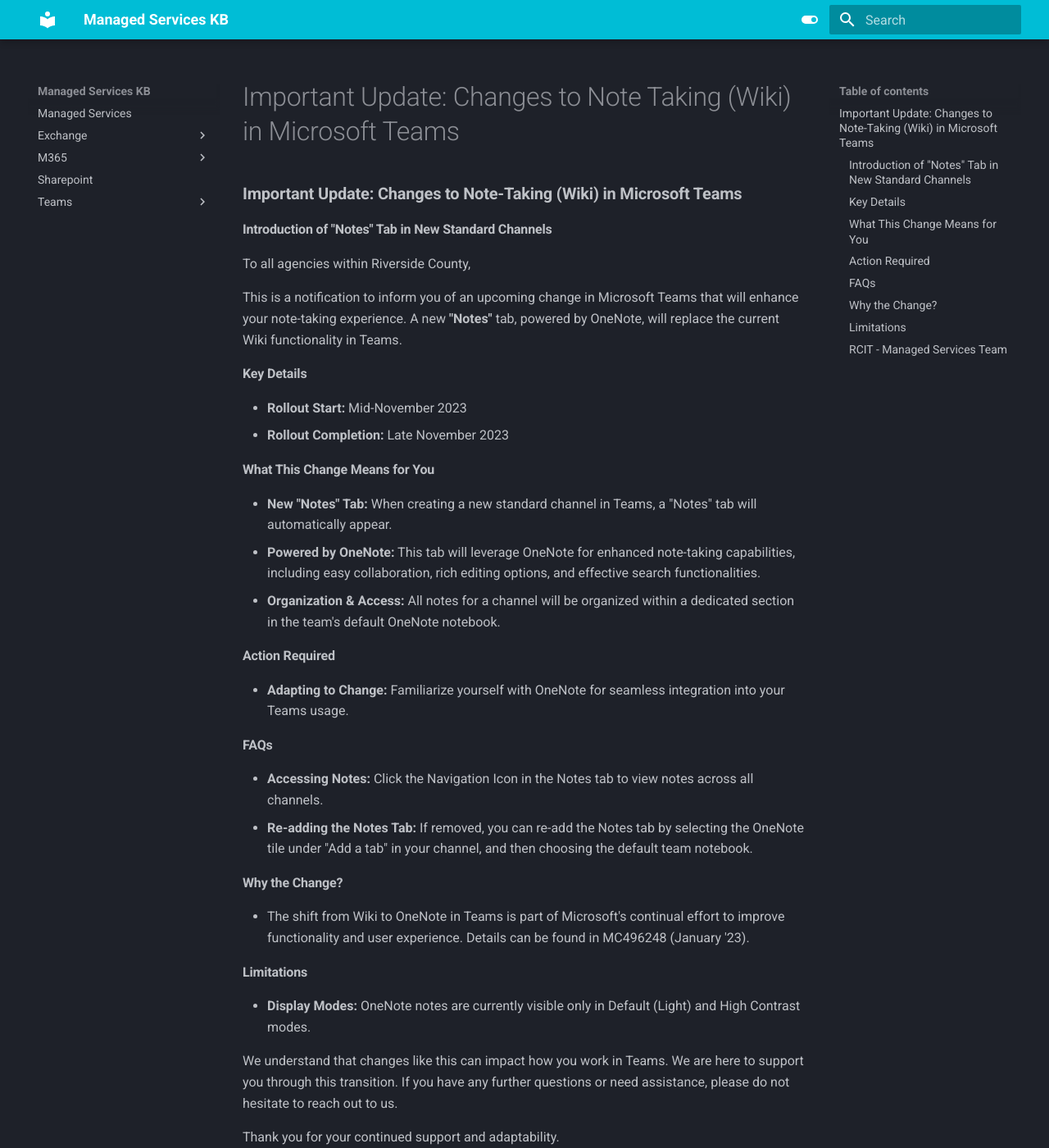
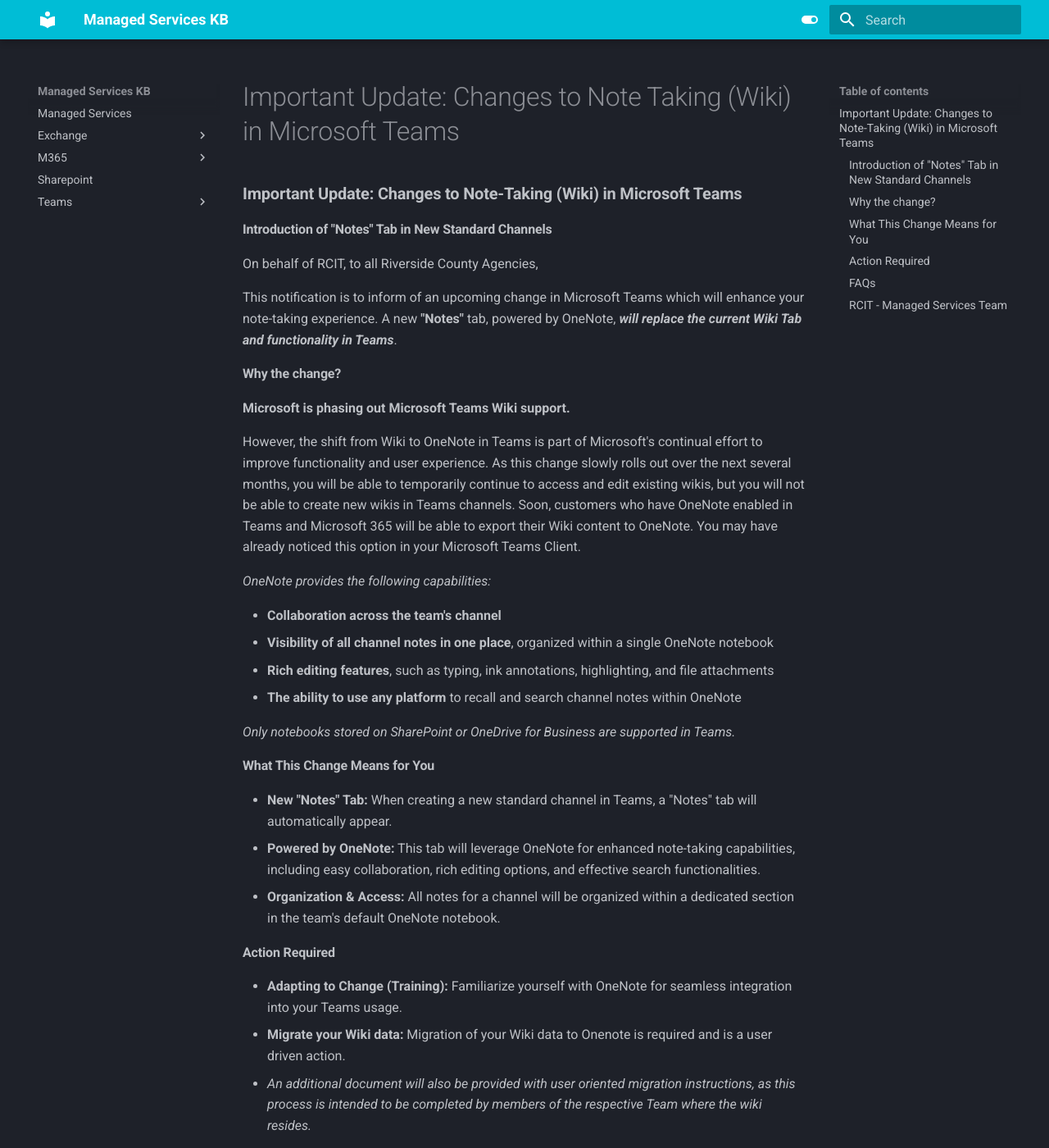
Before and after one commit to gpegues/MKDocs_Dev, an MkDocs documentation site: the page built from docs/EnterpriseNotifications/Important Update: Changes to Note-Taking (Wiki) in Microsoft Teams.md, in a window 1280 px wide and 1400 px high. Shown: the whole window at 82% size. Built offline with MkDocs 1.6.1 and Material for MkDocs 9.7.7, drawn with Linux system fonts in a browser that asks for light colours; some of the changed text lies outside the part shown.

Commit message:
Update Important Update: Changes to Note-Taking (Wiki) in Microsoft Teams.md

```diff
--- a/docs/EnterpriseNotifications/Important Update: Changes to Note-Taking (Wiki) in Microsoft Teams.md
+++ b/docs/EnterpriseNotifications/Important Update: Changes to Note-Taking (Wiki) in Microsoft Teams.md
@@ -1,15 +1,26 @@
 ### **Important Update: Changes to Note-Taking (Wiki) in Microsoft Teams**
-
 #### **Introduction of "Notes" Tab in New Standard Channels**
 
-To all agencies within Riverside County,
+On behalf of RCIT, to all Riverside County Agencies,
 
-This is a notification to inform you of an upcoming change in Microsoft Teams that will enhance your note-taking experience. A new **"Notes"** tab, powered by OneNote, will replace the current Wiki functionality in Teams.
+This notification is to inform of an upcoming change in Microsoft Teams which will enhance your note-taking experience. A new **"Notes"** tab, powered by OneNote, _**will replace the current Wiki Tab and functionality in Teams**_.
 
-#### **Key Details**
+#### **Why the change?**
 
-- **Rollout Start:** Mid-November 2023
-- **Rollout Completion:** Late November 2023
+**Microsoft is phasing out Microsoft Teams Wiki support.**
+
+However, the shift from Wiki to OneNote in Teams is part of Microsoft's continual effort to improve functionality and user experience.
+As this change slowly rolls out over the next several months, you will be able to temporarily continue to access and edit existing wikis, but you will not be able to create new wikis in Teams channels.
+Soon, customers who have OneNote enabled in Teams and Microsoft 365 will be able to export their Wiki content to OneNote. You may have already noticed this option in your Microsoft Teams Client.
+
+_OneNote provides the following capabilities:_
+
+- **Collaboration across the team's channel**
+- **Visibility of all channel notes in one place**, organized within a single OneNote notebook
+- **Rich editing features**, such as typing, ink annotations, highlighting, and file attachments
+- **The ability to use any platform** to recall and search channel notes within OneNote
+
+_Only notebooks stored on SharePoint or OneDrive for Business are supported in Teams._
 
 #### **What This Change Means for You**
 
@@ -19,26 +30,33 @@
 
 #### **Action Required**
 
-- **Adapting to Change:** Familiarize yourself with OneNote for seamless integration into your Teams usage.
+- **Adapting to Change (Training):** Familiarize yourself with OneNote for seamless integration into your Teams usage.
+- **Migrate your Wiki data:** Migration of your Wiki data to Onenote is required and is a user driven action.
+  - _An additional document will also be provided with user oriented migration instructions, as this process is intended to be completed by members of the respective Team where the wiki resides._
 
 #### **FAQs**
 
-- **Accessing Notes:** Click the Navigation Icon in the Notes tab to view notes across all channels.
-- **Re-adding the Notes Tab:** If removed, you can re-add the Notes tab by selecting the OneNote tile under "Add a tab" in your channel, and then choosing the default team notebook.
+Microsoft is implementing these changes over the next several months in stages. There are no specific dates, only general timelines.
 
-#### **Why the Change?**
+**Rollout Start:** Mid-November 2023
 
-- The shift from Wiki to OneNote in Teams is part of Microsoft's continual effort to improve functionality and user experience. Details can be found in MC496248 (January '23).
+**Rollout Completion:** Late November 2023
 
-#### **Limitations**
+- **Stage 1:** Rolled out (October 2023/November 2023 for GCC, GCCH, and DoD)
+Users won't be able to create new wikis, but they will be able to access—that is, read and write for—their existing wikis. Users can also export their content to OneNote. Once a user has done so, the Wiki version will be read-only.
+After exporting, each wiki in a channel will appear as a separate section in OneNote, and each wiki page will be a separate OneNote page.
 
-- **Display Modes:** OneNote notes are currently visible only in Default (Light) and High Contrast modes.
+- **Stage 2:** Early October 2023 (November 2023 for GCC, GCCH, and DoD)
+In this stage, channels' Wiki tabs will no longer be supported. Users will still be able to access—that is, read and write—content in the Wiki app. It will be easy to navigate from the deprecated channel Wiki tabs to the Wiki app. Users will also be able to export their content to OneNote. As in Stage 1, it will no longer be possible to create new wikis.
+
+- **Stage 3:** January 2024 (April 2024 for GCC, GCCH, and DoD)
+From this point onward, neither Wiki tabs nor the Wiki app will be accessible through Teams. Users will no longer have the ability to export their wikis. However, users will still be able to download their wiki files from SharePoint.
 
 We understand that changes like this can impact how you work in Teams. We are here to support you through this transition. If you have any further questions or need assistance, please do not hesitate to reach out to us.
 
 Thank you for your continued support and adaptability.
 
-Have a great day!
+Have a great day Riverside County!
 
 #### RCIT - Managed Services Team
 M365 Services Team
```
